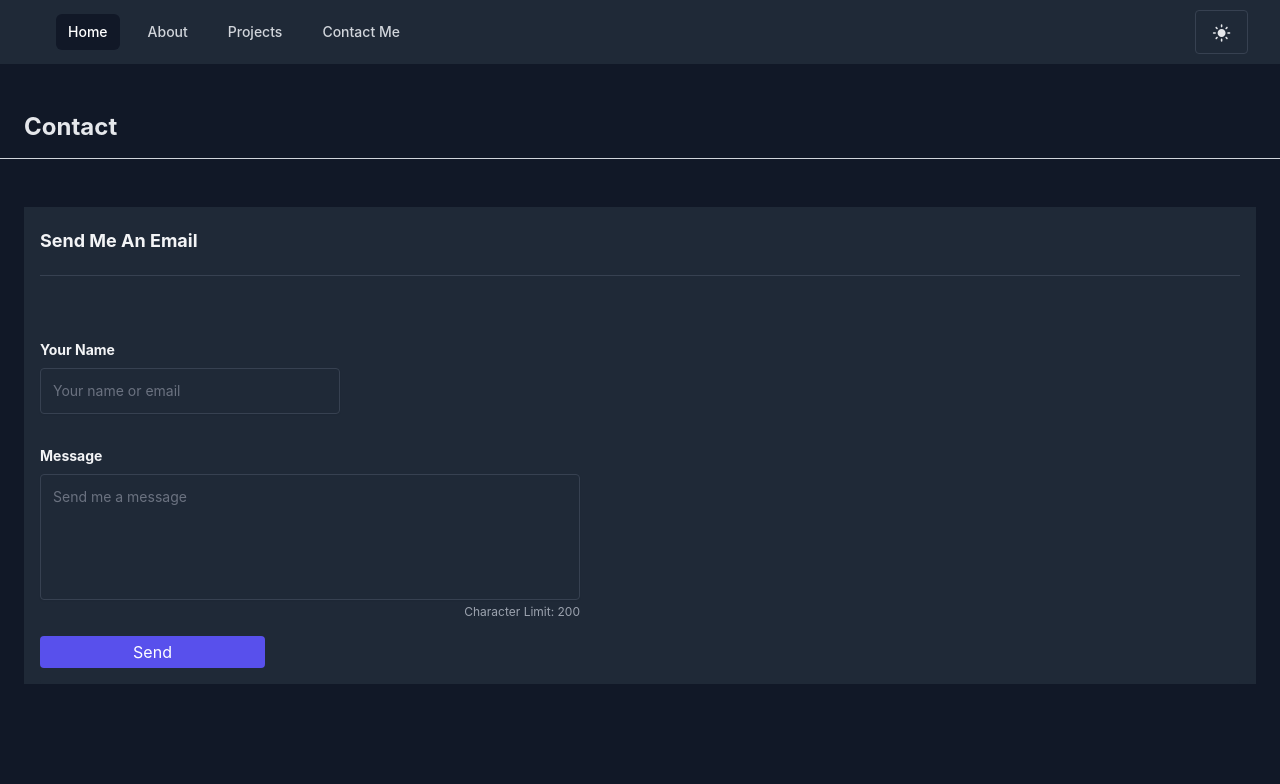
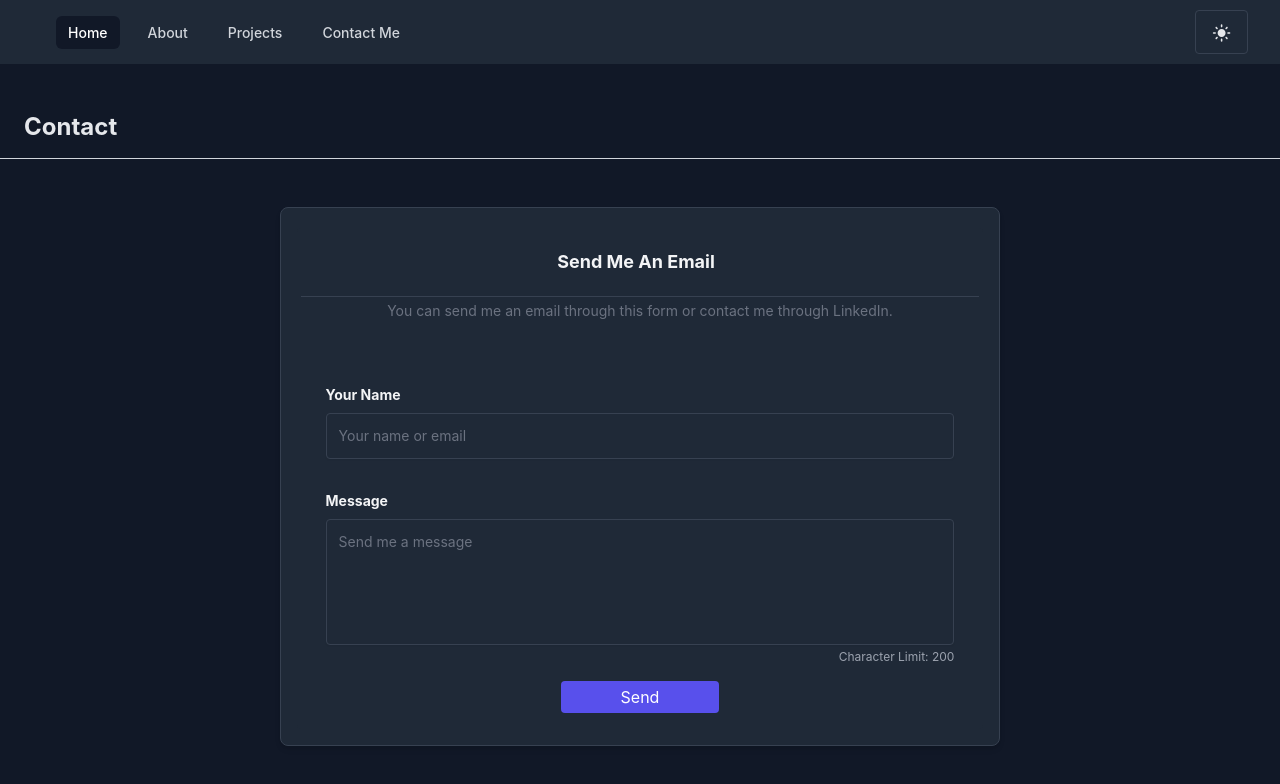
Before and after one commit to nyozov/newportfolio, a React (Create React App) app: page /contact in a window 1280 px wide. Shown: the top 784 px of the page. Built offline with nearby package versions, Linux system fonts and the light colour scheme.

Commit message:
styling changes to all components, responsiveness mainly

```diff
--- a/src/App.js
+++ b/src/App.js
@@ -6,7 +6,7 @@ import Skills from "./components/Skills";
 import Footer from "./components/Contact";
 import devArt from "./assets/dev_art.png";
 import About from './components/About';
-import { useState } from "react";
+import { useState, useEffect } from "react";
 import { motion } from "framer-motion";
 import { BrowserRouter as Router, Routes, Route, Link } from "react-router-dom";
 
@@ -20,28 +20,42 @@ function App() {
 
   ])
 
+  // persist navigation state on page refresh
+  useEffect(()=> {
+    const persistedNavigation = localStorage.getItem('navigation')
+    if (persistedNavigation) {
+      setNavigation(JSON.parse(persistedNavigation))
+    }
+
+
+  },[])
+
+  useEffect(()=> {
+    localStorage.setItem('navigation', JSON.stringify(navigation))
+  })
+
   return (
     <Router>
       <div className={lightMode}>
-        <div className="bg-white dark:bg-gray-900 min-h-screen">
+        <div className="bg-gray-200 dark:bg-gray-900 min-h-screen">
           <Navbar navigation={navigation} setNavigation={setNavigation} lightMode={lightMode} setLightMode={setLightMode} />
 
           <Routes>
             <Route
               path="/"
               element={
-                <>
+                <div className='xl:p-4 xl:flex xl:flex-row xl:justify-evenly items-center'>
                   <NameBox navigation={navigation} setNavigation={setNavigation}/>
                   <motion.div
                     initial={{ opacity: 0 }}
                     transition={{ ease: "easeIn", delay: 0.2 }}
                     animate={{ opacity: 1 }}
                   >
-                    <img className="dev-img" src={devArt} />
+                    <img className="w-3/5 dev-img mt-2" src={devArt} />
                   </motion.div>
 
 
-                </>
+                </div>
               }
             />
             <Route path="/about" element={
--- a/src/components/About.jsx
+++ b/src/components/About.jsx
@@ -22,16 +22,16 @@ export default function About({ navigation, setNavigation }) {
         transition={{ ease: "easeIn", delay: 0.2 }}
         animate={{ opacity: 1 }}
       >
-        <div className="w-full bg-gray-100 dark:bg-gray-800 px-10 pt-10">
+        <div className="w-full bg-gray-200 dark:bg-gray-900 px-10 pt-10">
           <div className="container mx-auto">
-            <div className="lg:flex md:flex sm:flex items-center xl:justify-between flex-wrap md:justify-around sm:justify-around lg:justify-around">
+            <div className="lg:flex  md:flex sm:flex items-center xl:justify-between flex-wrap md:justify-around sm:justify-around lg:justify-around">
               <div className="xl:w-1/3 sm:w-3/4 md:w-2/5 relative mt-16 mb-32 sm:mb-24 xl:max-w-sm lg:w-2/5">
                 <div className="rounded overflow-hidden shadow-md bg-white">
-                  <div className="absolute -mt-20 w-full flex justify-center">
+                  <div className="absolute  -mt-20 w-full flex justify-center">
                     <div className="h-32 w-32">
                       <img
                         src="https://media-exp1.licdn.com/dms/image/C4E03AQFncExWI0q-nw/profile-displayphoto-shrink_400_400/0/1638999049230?e=1651104000&v=beta&t=k_V52XTfucbUwCKieNMXsB01FKFVFoa0BnUc84ak7-0"
-                        alt
+                        alt="profile-pic"
                         className="rounded-full object-cover h-full w-full shadow-md"
                       />
                     </div>
@@ -58,9 +58,9 @@ export default function About({ navigation, setNavigation }) {
                         Contact Me
                       </div>
                     </Link>
-                    <div className="mt-3 rounded-md shadow flex items-center justify-center px-2 py-2 border border-transparent text-base font-medium rounded-md text-white bg-gray-900 hover:bg-black">
+                    <a target="_blank" href="https://resume.creddle.io/resume/dykdi4p41za" className="mt-3 rounded-md shadow flex items-center justify-center px-2 py-2 border border-transparent text-base font-medium rounded-md text-white bg-gray-900 hover:bg-black">
                       My Resume
-                    </div>
+                    </a>
 
                     <div className="w-full flex justify-center pt-5 pb-5">
                       <div className="flex items-center">
--- a/src/components/Contact/Form.jsx
+++ b/src/components/Contact/Form.jsx
@@ -19,8 +19,14 @@ export default function Form() {
   };
 
   const handleChange = (event) => {
+
+
     const name = event.target.name;
     const value = event.target.value;
+    if (name === 'message'){
+      handleWordCount(event)
+    }
+
 
     setFormResults((values) => ({ ...values, [name]: value }));
   };
@@ -62,26 +68,31 @@ export default function Form() {
       )}
       {mode === "success" && (
         <div className="dark:text-green-500 flex justify-center">
-          Email successfuly sent
+          Email successfully sent
         </div>
       )}
       {loading && <Loading />}
       {success && <div className="dark:text-white">Email Sent!</div>}
       {!loading && mode === "" && (
         <form id="login" onSubmit={handleSubmit}>
-          <div className="bg-white dark:bg-gray-800 xl:px-4">
-            <div className="container mx-auto bg-white dark:bg-gray-800 rounded">
-              <div className="xl:w-full border-b border-gray-300 dark:border-gray-700 py-5 bg-white dark:bg-gray-800">
-                <div className="flex w-11/12 mx-auto xl:w-full xl:mx-0 items-center">
+          <div className="bg-white min-w-fit dark:bg-gray-800 lg:p-4 xl:p-4 rounded-lg border border-gray-200 shadow-md dark:bg-gray-800 dark:border-gray-700">
+            <div className="container mx-auto bg-white dark:bg-gray-800 rounded ">
+              <div className="m-1 border-b border-gray-300 dark:border-gray-700 py-5 bg-white dark:bg-gray-800">
+                <div className="flex w-11/12 mx-auto  rounded-lg justify-center items-center">
+
                   <p className="text-lg text-gray-800 dark:text-gray-100 font-bold">
                     Send Me An Email
                   </p>
                   <div className="ml-2 cursor-pointer text-gray-600 dark:text-gray-400"></div>
+
                 </div>
               </div>
               <div className="mx-auto">
-                <div className="xl:w-9/12 w-11/12 mx-auto xl:mx-0">
-                  <div className="mt-16 flex flex-col xl:w-2/6 lg:w-1/2 md:w-1/2 w-full">
+                <div className=" w-11/12 mx-auto flex flex-col items-center justify-center ">
+                <p className="dark:text-gray-500 text-gray-600 text-sm">
+                    You can send me an email through this form or contact me through LinkedIn.
+                  </p>
+                  <div className="mt-16 flex flex-col  w-full">
                     <label
                       htmlFor="name"
                       className="pb-2 text-sm font-bold text-gray-800 dark:text-gray-100"
@@ -93,12 +104,13 @@ export default function Form() {
                       onChange={handleChange}
                       id="name"
                       name="name"
+                      maxLength="50"
                       required
-                      className="border border-gray-300 dark:border-gray-700 pl-3 py-3 shadow-sm rounded text-sm focus:outline-none focus:border-indigo-700 bg-transparent placeholder-gray-500 text-gray-500 dark:text-gray-400"
+                      className="border  border-gray-300 dark:border-gray-700 pl-3 py-3 shadow-sm rounded text-sm focus:outline-none focus:border-indigo-700 bg-transparent placeholder-gray-500 text-gray-500 dark:text-gray-400"
                       placeholder="Your name or email"
                     />
                   </div>
-                  <div className="mt-8 flex flex-col xl:w-3/5 lg:w-1/2 md:w-1/2 w-full">
+                  <div className="mt-8 flex flex-col  w-full">
                     <label
                       htmlFor="messaget"
                       className="pb-2 text-sm font-bold text-gray-800 dark:text-gray-100"
--- a/src/components/Contact/index.jsx
+++ b/src/components/Contact/index.jsx
@@ -9,7 +9,7 @@ export default function Footer() {
   return (
     <div className="absolute dark:bg-gray-900 bg-gray-200 w-full">
     <div className="dark:bg-gray-900 bg-gray-200">
-      <div className="dark:bg-gray-900 my-6 lg:my-12 container px-6 mx-auto flex flex-col lg:flex-row items-start lg:items-center justify-between pb-4 border-b border-gray-300">
+      <div className="dark:bg-gray-900 bg-gray-200 my-6 lg:my-12 container px-6 mx-auto flex flex-col lg:flex-row items-start lg:items-center justify-between pb-4 border-b border-gray-300">
         <div>
           <h4 className="text-2xl font-bold leading-tight dark:text-gray-200 text-gray-800">
             Contact
@@ -22,15 +22,15 @@ export default function Footer() {
         initial={{ opacity: 0 }}
         transition={{ ease: "easeIn", delay: 0.3 }}
         animate={{ opacity: 1 }}
-        className="container dark:bg-gray-900 mx-auto px-6"
+        className="container xl:w-3/5 bg-gray-200 dark:bg-gray-900 mx-auto px-6"
       >
-        {/* Remove class [ h-64 ] when adding a card block */}
-        {/* Remove class [ border-dashed border-2 border-gray-300 ] to remove dotted border */}
-        <div className="container mx-auto">
-          {/* Place your content here */}
+
+        <div className="container dark:bg-gray-900 bg-gray-200 rounded-lg">
+
           <Form/>
 
         </div>
+
       </motion.div>
     </div>
   </div>
--- a/src/components/NameBox.jsx
+++ b/src/components/NameBox.jsx
@@ -41,7 +41,7 @@ export default function NameBox({navigation, setNavigation}) {
 
             </div>
         </div>
-              <div className="mt-5 sm:mt-8 sm:flex justify-center">
+              <div className="mt-5 sm:mt-8 flex justify-center">
               <Link
                 to='/projects'
                 onClick={()=>{
--- a/src/components/Navbar.jsx
+++ b/src/components/Navbar.jsx
@@ -1,9 +1,8 @@
-import { Fragment } from 'react'
-import { Disclosure, Menu, Transition } from '@headlessui/react'
-import { BellIcon, MenuIcon, XIcon } from '@heroicons/react/outline'
+
+import { Disclosure, } from '@headlessui/react'
+import { MenuIcon, XIcon } from '@heroicons/react/outline'
 import { useState } from 'react'
 import { Link } from 'react-router-dom'
-import update from 'react-addons-update'
 import LightModeIcon from '@mui/icons-material/LightMode';
 import DarkModeIcon from '@mui/icons-material/DarkMode';
 import navChange from '../hooks/navChange'
@@ -38,7 +37,9 @@ export default function Navbar({navigation, setNavigation, lightMode, setLightMo
 
                 <div className="hidden sm:block sm:ml-6">
                   <div className="flex space-x-4">
+
                     {navigation.map((item) => (
+                      <Disclosure.Button>
                       <Link to={item.href}
                         key={item.name}
                        onClick={()=>navChange(item, navigation, setNavigation)}
@@ -53,6 +54,7 @@ export default function Navbar({navigation, setNavigation, lightMode, setLightMo
                       >
                         {item.name}
                       </Link>
+                      </Disclosure.Button>
                     ))}
                   </div>
                 </div>
@@ -65,7 +67,7 @@ export default function Navbar({navigation, setNavigation, lightMode, setLightMo
 
 </button>
 
-                {/* Profile dropdown */}
+
 
               </div>
             </div>
@@ -81,7 +83,7 @@ export default function Navbar({navigation, setNavigation, lightMode, setLightMo
                   to={item.href}
                   onClick={()=>navChange(item, navigation, setNavigation)}
                   className={classNames(
-                    item.current ? 'bg-gray-900 text-white' : 'text-gray-300 hover:bg-gray-700 hover:text-white',
+                    item.current ? 'bg-gray-900 text-white' : 'text-gray-600 dark:text-gray-300 hover:bg-gray-700 hover:text-white',
                     'block px-3 py-2 rounded-md text-base font-medium'
                   )}
                   aria-current={item.current ? 'page' : undefined}
--- a/src/components/Projects.jsx
+++ b/src/components/Projects.jsx
@@ -10,44 +10,49 @@ export default function Projects() {
       badges: ["React", "Express"],
       img: "https://github.com/nyozov/etune/raw/master/src/assets/wide-view.png?raw=true",
       url: "https://github.com/nyozov/etune",
-      desc: "Online vehicle ECU tuning service where a user can fill out a form, pay through Stripe, and then receive an email copy of their purchase through Twilio SendGrid",
+      desc: "Online vehicle ECU tuning service where a user can fill out a form, pay through Stripe, and then receive an email copy of their purchase through Twilio SendGrid.",
     },
     {
       name: "Therapify",
       badges: ["React", "Express"],
       img: therapifyImg,
       url: "https://github.com/habibcodes/therapify",
-      desc: "Tele-health service connecting a patient and a practitioner through features including a calendar for appointments, text-chat, and video-chat through WebRTC",
+      desc: "Tele-health service connecting a patient and a practitioner through features including a calendar for appointments, text-chat, and video-chat through WebRTC.",
     },
     {
       name: "Weather App",
       badges: ["React"],
       img: "https://github.com/nyozov/weather-app/raw/master/public/weather-app-gif.gif?raw=true",
+      url: "https://github.com/nyozov/weather-app",
       desc: "Simple weather app where a user can type in a location, and in return they will recieve a weather report including degrees, humidity, and conditions.",
     },
     {
       name: "Scheduler",
       badges: ["React"],
       img: "https://github.com/nyozov/scheduler/raw/master/docs/creating-interview.png?raw=true",
+      url: "https://github.com/nyozov/scheduler",
       desc: "A user can book an appointment by selecing a day, selecting an open spot, typing in their name, and selecting an interviewer from a list.",
     },
     {
       name: "Url Shortener",
       badges: ["Express", "Vanilla JS"],
       img: "https://github.com/nyozov/tinyapp/raw/master/docs/newurl-page.png?raw=true",
+      url: "https://github.com/nyozov/tinyapp",
       desc: "Full stack web application that allows users to shorten long URLs (à la bit.ly). A user's URLs are saved to a PSQL database. Uses cookies and password encryption. ",
     },
     {
       name: "Tweeter",
       badges: ["JQuery"],
       img: "https://github.com/nyozov/tweeter/raw/master/docs/tweet_widescreen.png?raw=true",
+      url: "https://github.com/nyozov/tweeter",
       desc: "Single-page AJAX based Twitter clone that uses jQuery, HTML5, and CSS3. A user can write a message, and it will show up on their profile.",
     },
     {
       name: "Aircall",
       badges: ["React"],
       img: aircallimg,
-      desc: "Frontend coding challenge - a user can look through phone calls, see call information, and archive them. Uses given api to POST requests through axios.",
+      url: "https://github.com/nyozov/aircall",
+      desc: "Frontend coding challenge - a user can look through phone calls, see call information, and archive them. Uses given api to POST requests through Axios.",
     },
   ];
 
@@ -67,15 +72,15 @@ export default function Projects() {
           initial={{ opacity: 0 }}
           transition={{ ease: "easeIn", delay: 0.3 }}
           animate={{ opacity: 1 }}
-          className="container dark:bg-gray-900 mx-auto px-6"
+          className="container sm:justify-center dark:bg-gray-900 mx-auto px-6"
         >
-          {/* Remove class [ h-64 ] when adding a card block */}
-          {/* Remove class [ border-dashed border-2 border-gray-300 ] to remove dotted border */}
+
+
           <div className="container mx-auto grid sm:grid-cols-1 md:grid-cols-2 lg:grid-cols-3 xl:grid-cols-3 pt-6 gap-8">
-            {/* Place your content here */}
+
             {myProjects.map((project) => {
               return (
-                <div className="max-w-sm bg-white p-2 m-2 rounded-lg border border-gray-200 shadow-md dark:bg-gray-800 dark:border-gray-700">
+                <div className="relative max-w-sm bg-white p-2 m-2 rounded-lg border border-gray-200 shadow-md dark:bg-gray-800 dark:border-gray-700">
                   <img
                     className="h-52 w-96 object-cover rounded-t-lg"
                     src={project.img}
@@ -101,17 +106,18 @@ export default function Projects() {
                       })}
                     </div>
 
-                    <p className="mb-3 mt-2 font-normal text-gray-700 dark:text-gray-400">
+                    <p className="mb-3 my-2 mb-8 font-normal text-gray-700 dark:text-gray-400">
                       {project.desc}
                     </p>
-                    <div className="relative left-0 bottom-0">
+
                   <a
-                      href="#"
-                      className="items-center py-2 px-3 text-sm font-medium text-center text-white bg-indigo-700 rounded-lg hover:bg-indigo-800 focus:ring-4 focus:ring-indigo-300 dark:bg-indigo-600 dark:hover:bg-indigo-700 dark:focus:ring-blue-800"
+                      target='_blank'
+                      href={project.url}
+                      className="absolute bottom-4 left-6 items-center py-2 px-3 text-sm font-medium text-center text-white bg-indigo-700 rounded-lg hover:bg-indigo-800 dark:bg-indigo-600 dark:hover:bg-indigo-700"
                     >
                       Code
                     </a>
-                    </div>
+
 
                   </div>
 
--- a/src/index.css
+++ b/src/index.css
@@ -20,13 +20,7 @@ code {
     monospace;
 }
 
-.dev-img{
-  position: absolute;
-  top:30%;
-  right:15%;
-  width:20em;
-  height:20em;
-}
+
 
 
 
```
